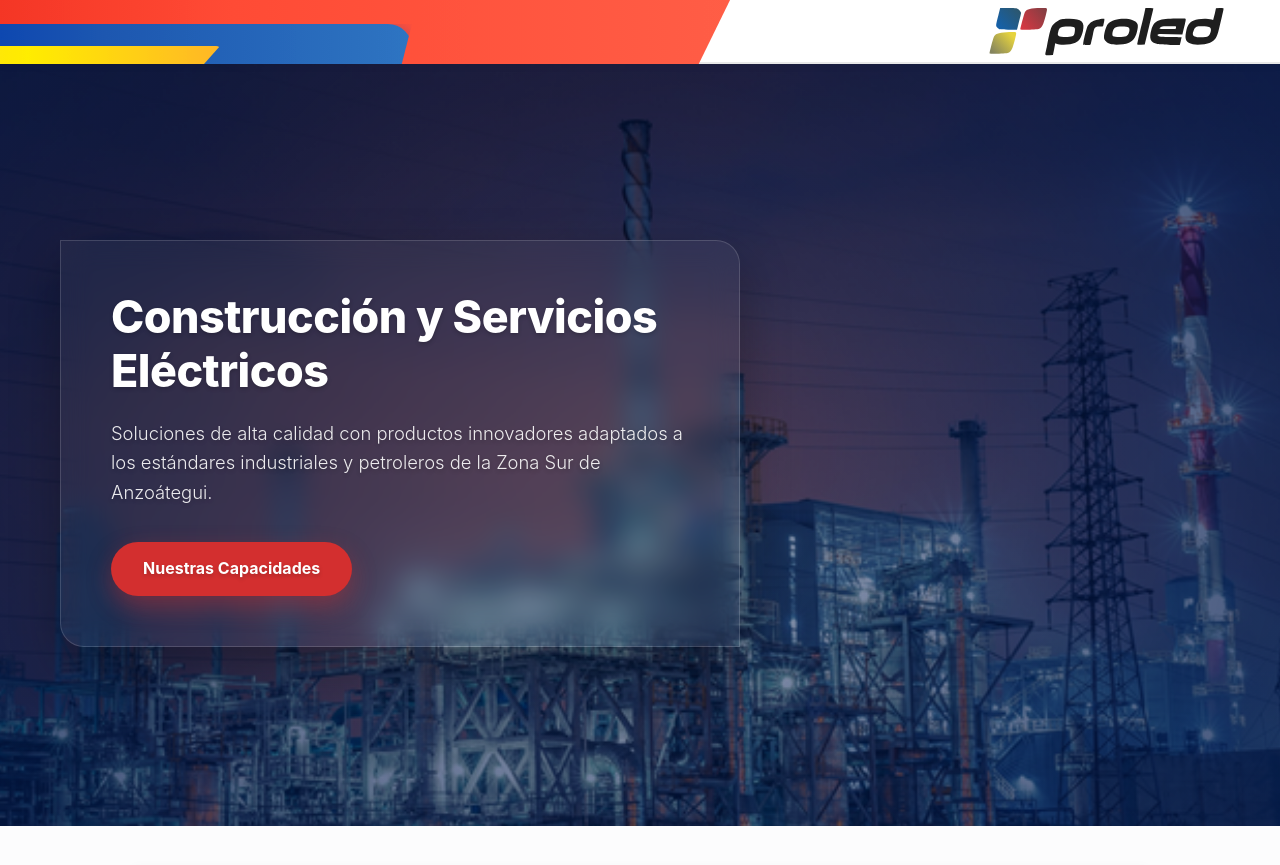
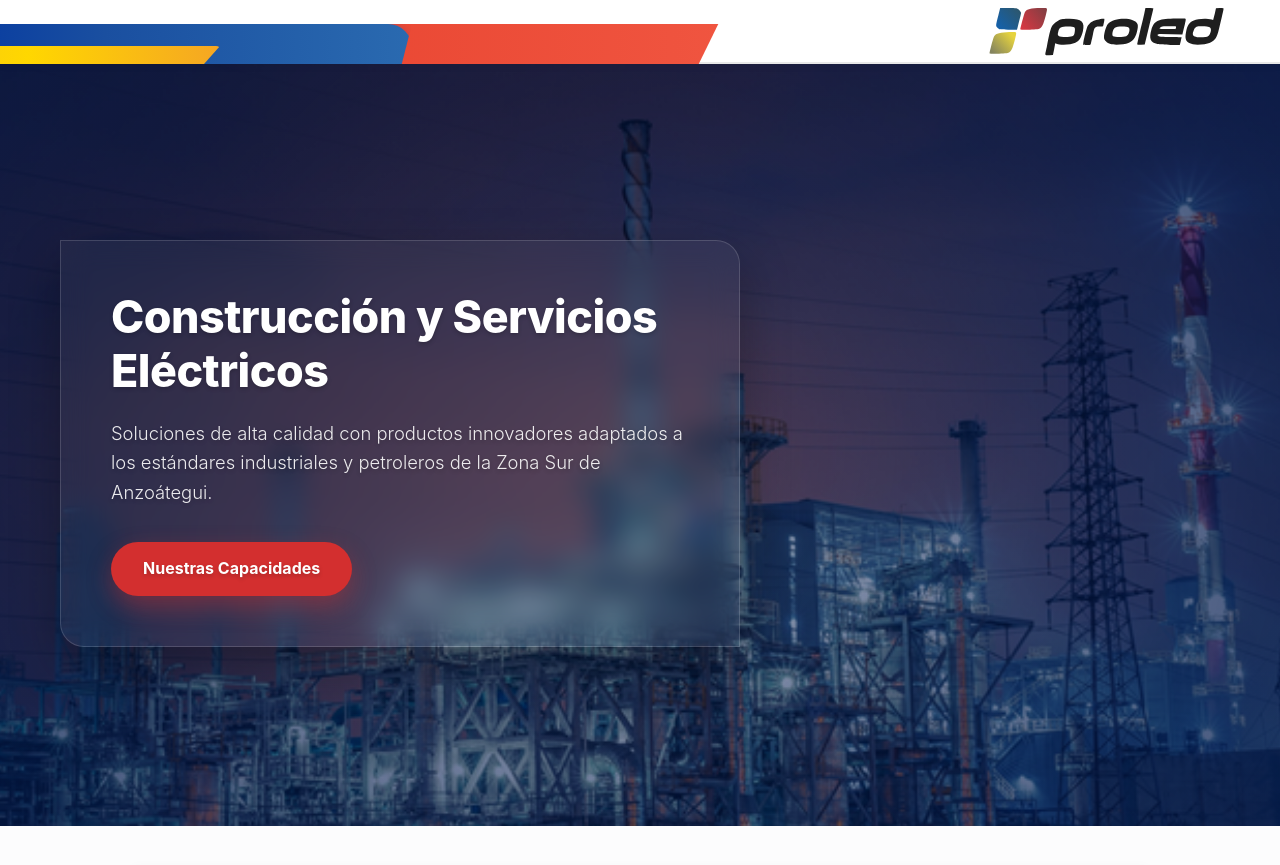
Before and after one commit to ing-nestorgomez/belorp, a Jekyll site: the page built from index.html, in a window 1280 px wide and 900 px high. Shown: the top 865 px of the window. Built offline with Jekyll 4.4.1, drawn with Linux system fonts in a browser that asks for light colours.

Commit message:
Refactor CSS for layout and responsiveness improvements

```diff
--- a/assets/css/styles.css
+++ b/assets/css/styles.css
@@ -1,6 +1,10 @@
 /* ==========================================================================
    1. RESET, VARIABLES Y BASES GENERALES
    ========================================================================== */
+html {
+  overflow-x: hidden; /* Previene el espacio blanco a la derecha en toda la web */
+}
+
 * {
   margin: 0;
   padding: 0;
@@ -13,6 +17,9 @@
   color: #2d3748;
   padding-top: 76px;
   line-height: 1.6;
+  overflow-x: hidden; /* Evita cualquier desbordamiento horizontal */
+  width: 100%;
+  position: relative;
 }
 
 h1, h2, h3, h4 {
@@ -21,7 +28,7 @@
 }
 
 /* ==========================================================================
-   2. HEADER FIJO Y FRANJAS CORPORATIVAS (INTACTO)
+   2. HEADER FIJO Y FRANJAS CORPORATIVAS
    ========================================================================== */
 .top-bar {
   position: fixed;
@@ -48,6 +55,7 @@
   align-items: center;
   position: relative;
   min-height: 60px;
+  width: 100%;
 }
 
 /* Contenedor de Franjas Superpuestas */
@@ -55,12 +63,14 @@
   position: absolute;
   bottom: -2px;
   left: -100px;
-  width: 100%;
+  width: calc(100% + 100px);
+  max-width: 100vw;
   height: 40px;
   z-index: 999;
-  overflow: visible;
+  overflow: hidden; /* Evita que las franjas sobresalgan del margen derecho */
   margin: 0;
   padding: 0;
+  pointer-events: none;
 }
 
 .stripe {
@@ -73,6 +83,7 @@
   transform: translateX(-100%);
   margin: 0;
   padding: 0;
+  pointer-events: auto;
 }
 
 /* Franja Roja */
@@ -141,6 +152,7 @@
   display: flex;
   align-items: center;
   position: relative;
+  margin-left: auto;
 }
 
 .logo-container:hover {
@@ -159,15 +171,14 @@
   object-fit: contain;
 }
 
-/* Ajuste directo sobre el logo para pantallas pequeñas */
+/* Adaptación responsiva para pantallas pequeñas */
 @media (max-width: 768px) {
-  /* Añadimos un margen directamente a la derecha del logo en móviles */
-  .logo-container {
-    margin-right: 15px;
+  .container {
+    padding: 0 16px;
   }
 
   .logo-icon img {
-    height: 38px; /* Altura idónea del isotipo */
+    height: 38px;
   }
 }
 
@@ -265,7 +276,7 @@
 }
 
 /* ==========================================================================
-   4. ESTRUCTURA DE CONTENIDO Y ENCABEZADOS DE SECCIÓN
+   5. ESTRUCTURA DE CONTENIDO Y ENCABEZADOS DE SECCIÓN
    ========================================================================== */
 .main-content {
   max-width: 1100px;
@@ -314,15 +325,15 @@
 .text-center .section-title::after { left: 50%; transform: translateX(-50%); }
 
 /* ==========================================
-  5. HERO CON GLASSMORPHISM Y PARALAJE SUTIL
+   6. HERO CON GLASSMORPHISM Y PARALAJE SUTIL
    ========================================== */
 
 .hero-section {
   position: relative;
-  height: 85vh; /* Ocupa el 85% de la altura de la pantalla */
+  height: 85vh;
   min-height: 550px;
   width: 100%;
-  overflow: hidden;
+  overflow: hidden; /* Corta cualquier fragmento de la imagen paralaje sobrante */
   display: flex;
   align-items: center;
   justify-content: center;
@@ -335,7 +346,7 @@
   top: 0;
   left: 0;
   width: 100%;
-  height: 120%; /* Sobredimensionado para permitir el desplazamiento por scroll */
+  height: 120%;
   z-index: 1;
   transform: translateY(0);
   will-change: transform;
@@ -348,7 +359,7 @@
   object-position: center;
 }
 
-/* Capa oscura intermedia para suavizar el contraste de la imagen */
+/* Capa oscura intermedia */
 .hero-overlay {
   position: absolute;
   top: 0;
@@ -367,15 +378,15 @@
   max-width: 1200px;
   padding: 0 20px;
   display: flex;
-  justify-content: flex-start; /* Alinea la tarjeta a la izquierda para un look moderno */
+  justify-content: flex-start;
 }
 
 /* La Tarjeta de Vidrio (Glassmorphism) */
 .hero-glass-card {
-  background: rgba(255, 255, 255, 0.05); /* Blanco muy transparente */
-  backdrop-filter: blur(14px); /* Suaviza y desenfoca la imagen industrial detrás */
-  -webkit-backdrop-filter: blur(14px); /* Compatibilidad con Safari */
-  border: 1px solid rgba(255, 255, 255, 0.15); /* Borde sutil brillante */
+  background: rgba(255, 255, 255, 0.05);
+  backdrop-filter: blur(14px);
+  -webkit-backdrop-filter: blur(14px);
+  border: 1px solid rgba(255, 255, 255, 0.15);
   border-radius: 0 24px;
   padding: 50px;
   max-width: 680px;
@@ -402,10 +413,10 @@
   font-weight: 300;
 }
 
-/* Integración y mejoras a tu clase de botón existente (.btn-primary) */
+/* Integración de botón */
 .hero-glass-card .btn-primary {
   display: inline-block;
-  background-color: #d32f2f; /* Rojo/Naranja de tu marca */
+  background-color: #d32f2f;
   color: #ffffff;
   padding: 14px 32px;
   font-size: 1rem;
@@ -444,6 +455,7 @@
     padding: 30px 20px;
     margin: 0 10px;
     border-radius: 16px;
+    width: calc(100% - 20px);
   }
   .hero-glass-card .hero-title {
     font-size: 2rem;
@@ -453,6 +465,7 @@
     margin-bottom: 25px;
   }
 }
+
 /* ==========================================================================
    6. SECCIÓN RESEÑA HISTÓRICA
    ========================================================================== */
```
